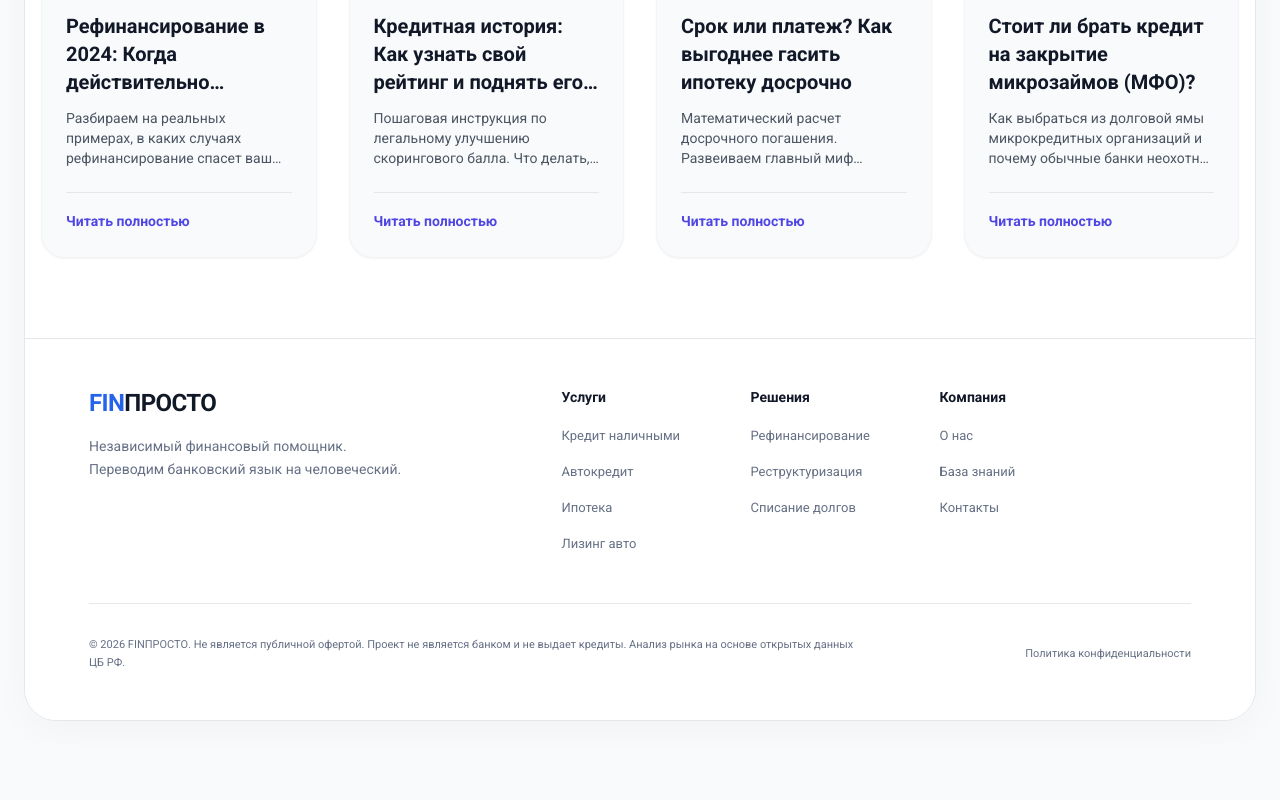
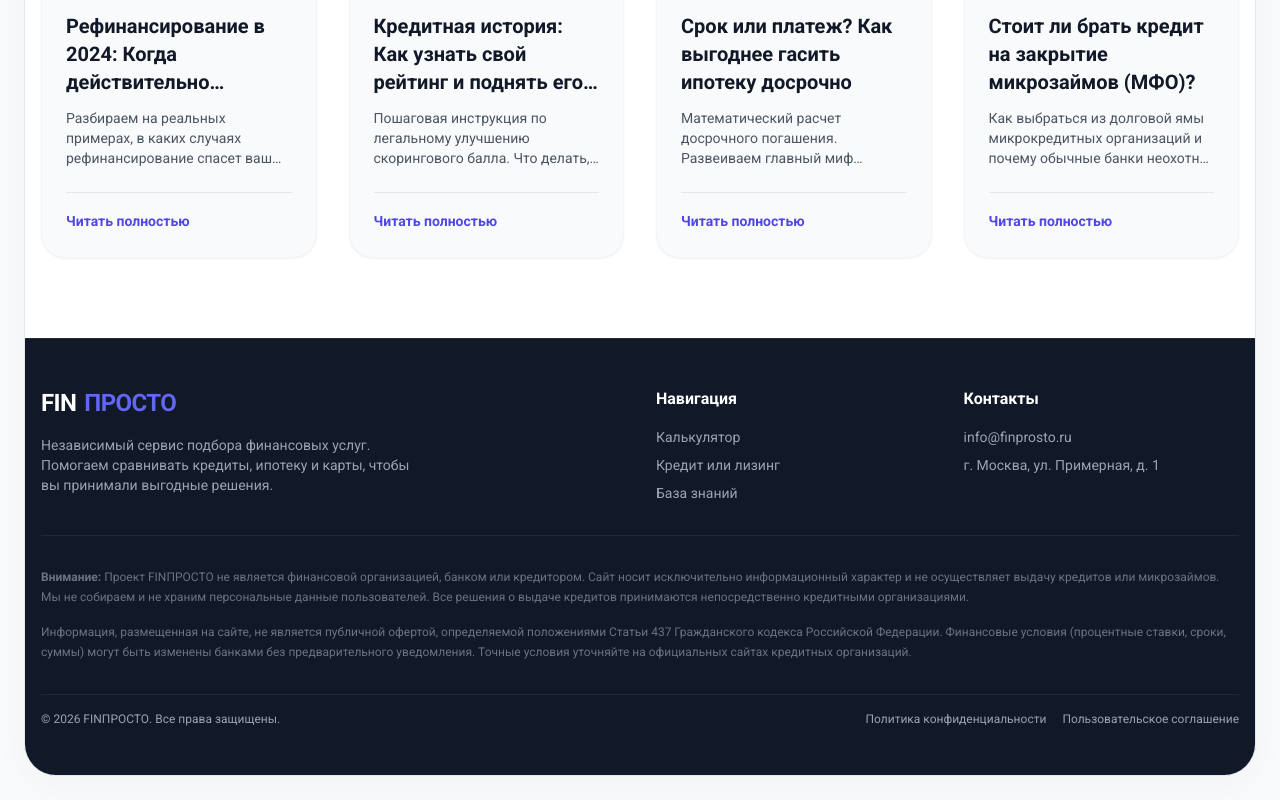
Before and after one commit to Gogih43/finprosto-1, a Next.js app: page / in a window 1280 px wide. Shown: the part 5632-6432 px from the top of the page. Before the commit the page ends 6377 px from the top, so only its background shows below. Built offline with nearby package versions, Linux system fonts and the light colour scheme; no server answers.

Commit message:
Добавил юридический футер для модерации CPA

```diff
--- a/components/Footer.tsx
+++ b/components/Footer.tsx
@@ -1,51 +1,65 @@
 // components/Footer.tsx
-import Link from 'next/link';
+export default function Footer() {
+  const currentYear = new Date().getFullYear();
 
-export default function Footer() {
   return (
-    <footer className="w-full px-8 py-12 lg:px-16 border-t border-border bg-white">
-      <div className="grid grid-cols-1 md:grid-cols-2 lg:grid-cols-12 gap-12 lg:gap-8 mb-12">
-        <div className="lg:col-span-4 pr-4">
-          <div className="text-2xl font-bold tracking-tight text-text uppercase mb-4">
-            <span className="text-primary">FIN</span>ПРОСТО
+    <footer className="bg-gray-900 text-gray-400 py-12 border-t border-gray-800">
+      <div className="container mx-auto px-4 max-w-7xl">
+
+        {/* Верхняя часть футера */}
+        <div className="grid grid-cols-1 md:grid-cols-4 gap-8 mb-8">
+          <div className="md:col-span-2">
+            <span className="text-2xl font-black text-white tracking-tight flex items-center gap-2 mb-4">
+              FIN<span className="text-indigo-500">ПРОСТО</span>
+            </span>
+            <p className="text-sm text-gray-400 max-w-sm">
+              Независимый сервис подбора финансовых услуг. Помогаем сравнивать кредиты, ипотеку и карты, чтобы вы принимали выгодные решения.
+            </p>
           </div>
-          <p className="text-sm text-secondary leading-relaxed mb-6">
-            Независимый финансовый помощник. Переводим банковский язык на человеческий.
+
+          <div>
+            <h4 className="text-white font-bold mb-4">Навигация</h4>
+            <ul className="space-y-2 text-sm">
+              <li><a href="#calculator" className="hover:text-indigo-400 transition-colors">Калькулятор</a></li>
+              <li><a href="#compare" className="hover:text-indigo-400 transition-colors">Кредит или лизинг</a></li>
+              <li><a href="#articles" className="hover:text-indigo-400 transition-colors">База знаний</a></li>
+            </ul>
+          </div>
+
+          <div>
+            <h4 className="text-white font-bold mb-4">Контакты</h4>
+            <ul className="space-y-2 text-sm">
+              <li><a href="mailto:info@finprosto.ru" className="hover:text-indigo-400 transition-colors">info@finprosto.ru</a></li>
+              <li>г. Москва, ул. Примерная, д. 1</li>
+            </ul>
+          </div>
+        </div>
+
+        {/* ЮРИДИЧЕСКИЙ БЛОК (Самое важное для модерации CPA) */}
+        <div className="border-t border-gray-800 pt-8 mt-8 text-xs text-gray-500 leading-relaxed space-y-4">
+          <p>
+            <strong>Внимание:</strong> Проект FINПРОСТО не является финансовой организацией, банком или кредитором.
+            Сайт носит исключительно информационный характер и не осуществляет выдачу кредитов или микрозаймов.
+            Мы не собираем и не храним персональные данные пользователей. Все решения о выдаче кредитов принимаются
+            непосредственно кредитными организациями.
+          </p>
+          <p>
+            Информация, размещенная на сайте, не является публичной офертой, определяемой положениями
+            Статьи 437 Гражданского кодекса Российской Федерации. Финансовые условия (процентные ставки,
+            сроки, суммы) могут быть изменены банками без предварительного уведомления. Точные условия
+            уточняйте на официальных сайтах кредитных организаций.
           </p>
         </div>
-        <div className="lg:col-span-2 lg:col-start-6">
-          <p className="text-sm font-bold text-text mb-4">Услуги</p>
-          <ul className="space-y-3">
-            <li><Link href="#" className="text-[13px] text-secondary hover:text-primary transition-colors">Кредит наличными</Link></li>
-            <li><Link href="#" className="text-[13px] text-secondary hover:text-primary transition-colors">Автокредит</Link></li>
-            <li><Link href="#" className="text-[13px] text-secondary hover:text-primary transition-colors">Ипотека</Link></li>
-            <li><Link href="#" className="text-[13px] text-secondary hover:text-primary transition-colors">Лизинг авто</Link></li>
-          </ul>
+
+        {/* Копирайт */}
+        <div className="flex flex-col md:flex-row justify-between items-center mt-8 pt-4 border-t border-gray-800 text-xs">
+          <p>&copy; {currentYear} FINПРОСТО. Все права защищены.</p>
+          <div className="flex space-x-4 mt-4 md:mt-0">
+            <a href="#" className="hover:text-white transition-colors">Политика конфиденциальности</a>
+            <a href="#" className="hover:text-white transition-colors">Пользовательское соглашение</a>
+          </div>
         </div>
-        <div className="lg:col-span-2">
-          <p className="text-sm font-bold text-text mb-4">Решения</p>
-          <ul className="space-y-3">
-            <li><Link href="#" className="text-[13px] text-secondary hover:text-primary transition-colors">Рефинансирование</Link></li>
-            <li><Link href="#" className="text-[13px] text-secondary hover:text-primary transition-colors">Реструктуризация</Link></li>
-            <li><Link href="#" className="text-[13px] text-secondary hover:text-primary transition-colors">Списание долгов</Link></li>
-          </ul>
-        </div>
-        <div className="lg:col-span-2">
-          <p className="text-sm font-bold text-text mb-4">Компания</p>
-          <ul className="space-y-3">
-            <li><Link href="#" className="text-[13px] text-secondary hover:text-primary transition-colors">О нас</Link></li>
-            <li><Link href="#" className="text-[13px] text-secondary hover:text-primary transition-colors">База знаний</Link></li>
-            <li><Link href="#" className="text-[13px] text-secondary hover:text-primary transition-colors">Контакты</Link></li>
-          </ul>
-        </div>
-      </div>
-      <div className="pt-8 border-t border-border flex flex-col md:flex-row items-center justify-between gap-4">
-        <p className="text-[11px] text-secondary leading-relaxed max-w-3xl">
-          © 2026 FINПРОСТО. Не является публичной офертой. Проект не является банком и не выдает кредиты. Анализ рынка на основе открытых данных ЦБ РФ.
-        </p>
-        <div className="flex gap-4">
-          <Link href="#" className="text-[11px] text-secondary hover:text-text transition-colors whitespace-nowrap">Политика конфиденциальности</Link>
-        </div>
+
       </div>
     </footer>
   );
```
